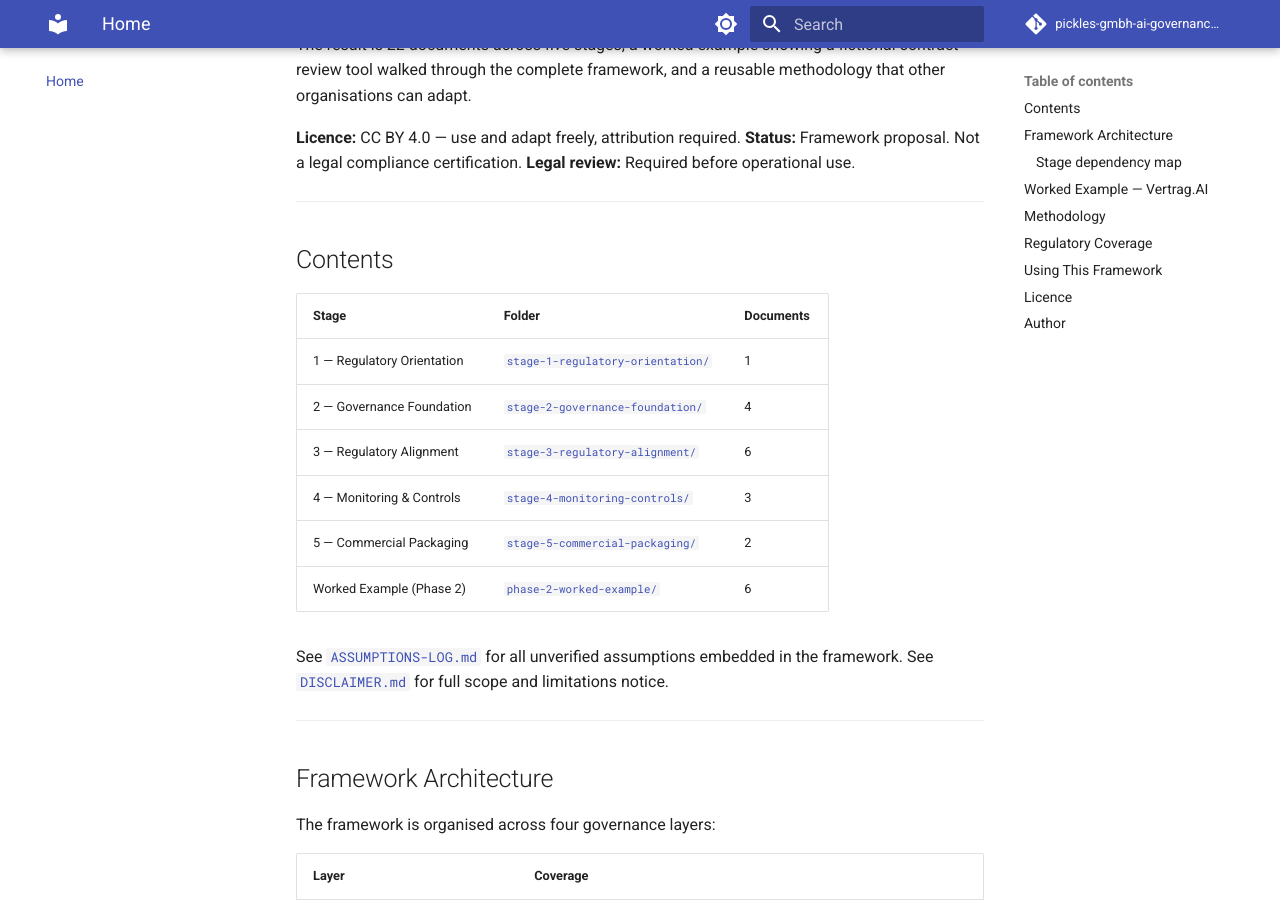
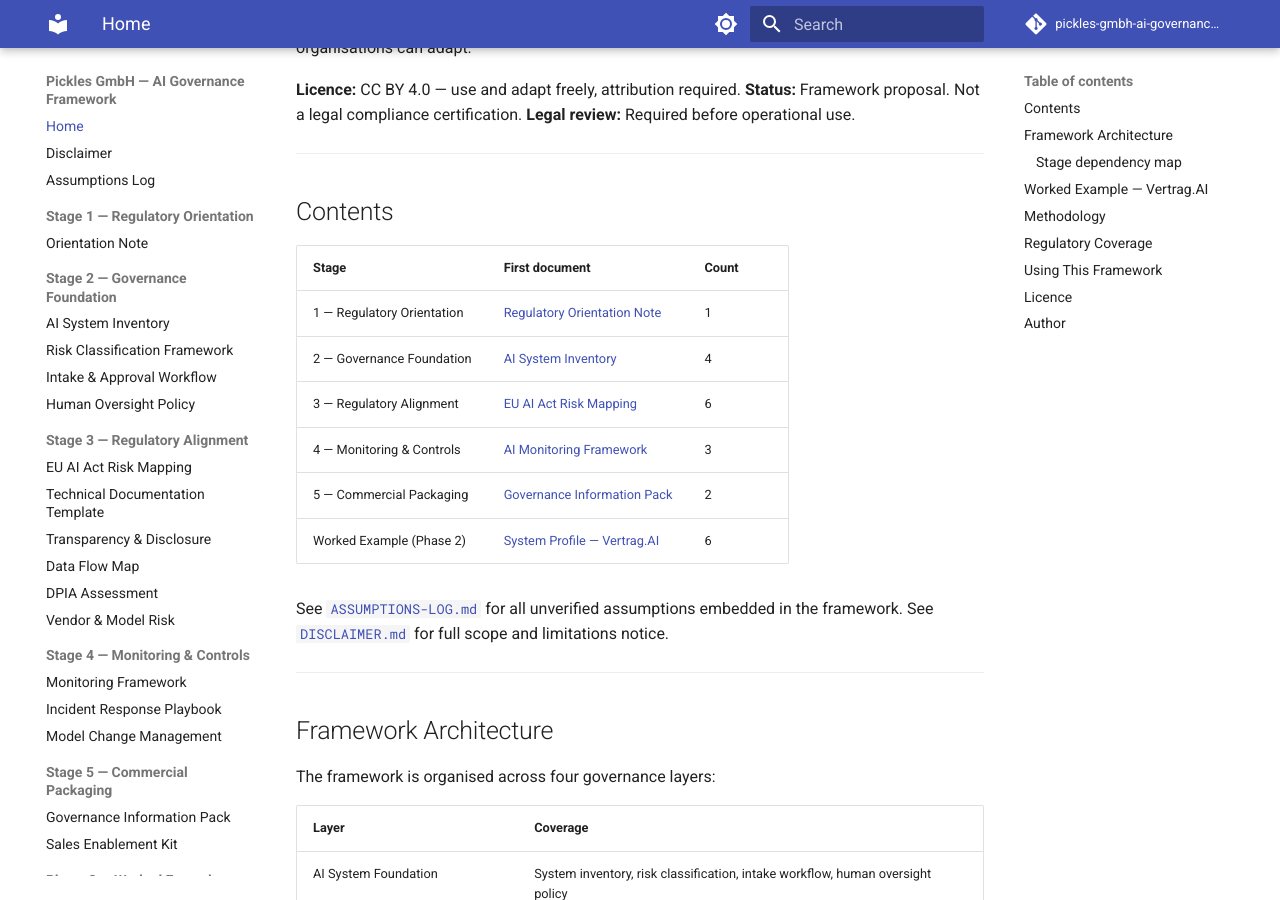
Before and after one commit to davidcockson-compliance/pickles-gmbh-ai-governance-framework, an MkDocs documentation site: the page built from docs/README.md, in a window 1280 px wide and 900 px high, scrolled down 423 px. Built offline with MkDocs 1.6.1 and Material for MkDocs 9.7.7, drawn with Linux system fonts in a browser that asks for light colours; comment, search, counter and statistics services are not loaded; some of the changed text lies outside the part shown.

Commit message:
fix: sidebar navigation and broken internal links
- Remove navigation.tabs so full nav tree is visible in sidebar immediately
- Add navigation.path (breadcrumbs) and toc.follow
- Replace unresolvable folder links in README with direct doc links
- Fix LICENSE link to use canonical CC BY 4.0 URL

```diff
--- a/docs/README.md
+++ b/docs/README.md
@@ -23,14 +23,14 @@
 
 ## Contents
 
-| Stage | Folder | Documents |
+| Stage | First document | Count |
 |---|---|---|
-| 1 — Regulatory Orientation | [`stage-1-regulatory-orientation/`](stage-1-regulatory-orientation/) | 1 |
-| 2 — Governance Foundation | [`stage-2-governance-foundation/`](stage-2-governance-foundation/) | 4 |
-| 3 — Regulatory Alignment | [`stage-3-regulatory-alignment/`](stage-3-regulatory-alignment/) | 6 |
-| 4 — Monitoring & Controls | [`stage-4-monitoring-controls/`](stage-4-monitoring-controls/) | 3 |
-| 5 — Commercial Packaging | [`stage-5-commercial-packaging/`](stage-5-commercial-packaging/) | 2 |
-| Worked Example (Phase 2) | [`phase-2-worked-example/`](phase-2-worked-example/) | 6 |
+| 1 — Regulatory Orientation | [Regulatory Orientation Note](stage-1-regulatory-orientation/STAGE1-Regulatory-Orientation-Note-v1.md) | 1 |
+| 2 — Governance Foundation | [AI System Inventory](stage-2-governance-foundation/L1-3.1-AI-System-Inventory-v1.md) | 4 |
+| 3 — Regulatory Alignment | [EU AI Act Risk Mapping](stage-3-regulatory-alignment/L2-4.1-EU-AI-Act-Risk-Mapping-Matrix-v1.md) | 6 |
+| 4 — Monitoring & Controls | [AI Monitoring Framework](stage-4-monitoring-controls/L3-6.1-AI-Monitoring-Framework-v1.md) | 3 |
+| 5 — Commercial Packaging | [Governance Information Pack](stage-5-commercial-packaging/L4-7.1-AI-Governance-Information-Pack-v1.md) | 2 |
+| Worked Example (Phase 2) | [System Profile — Vertrag.AI](phase-2-worked-example/P2-Worked-Example-System-Profile-v1.md) | 6 |
 
 See [`ASSUMPTIONS-LOG.md`](ASSUMPTIONS-LOG.md) for all unverified assumptions embedded in the framework.
 See [`DISCLAIMER.md`](DISCLAIMER.md) for full scope and limitations notice.
@@ -70,7 +70,7 @@
 - What the human oversight gate looks like in a professional-liability context
 - How the monitoring framework handles legally privileged material
 
-See [`phase-2-worked-example/`](phase-2-worked-example/) and the [Reflection Note](phase-2-worked-example/P2-Reflection-Note-v1.md) for the full worked example and a first-person account of what the exercise revealed about the framework's design.
+See the [System Profile](phase-2-worked-example/P2-Worked-Example-System-Profile-v1.md) and the [Reflection Note](phase-2-worked-example/P2-Reflection-Note-v1.md) for the full worked example and a first-person account of what the exercise revealed about the framework's design.
 
 ---
 
@@ -112,7 +112,7 @@
 
 ## Licence
 
-[CC BY 4.0](LICENSE) — you are free to use, adapt, and distribute this framework, including commercially, provided you give appropriate credit.
+[CC BY 4.0](https://creativecommons.org/licenses/by/4.0/) — you are free to use, adapt, and distribute this framework, including commercially, provided you give appropriate credit.
 
 ---
 
--- a/mkdocs.yml
+++ b/mkdocs.yml
@@ -25,9 +25,10 @@
         icon: material/brightness-4
         name: Switch to light mode
   features:
-    - navigation.tabs
     - navigation.sections
     - navigation.expand
+    - navigation.path
+    - toc.follow
     - search.suggest
     - search.highlight
     - content.action.edit
```
